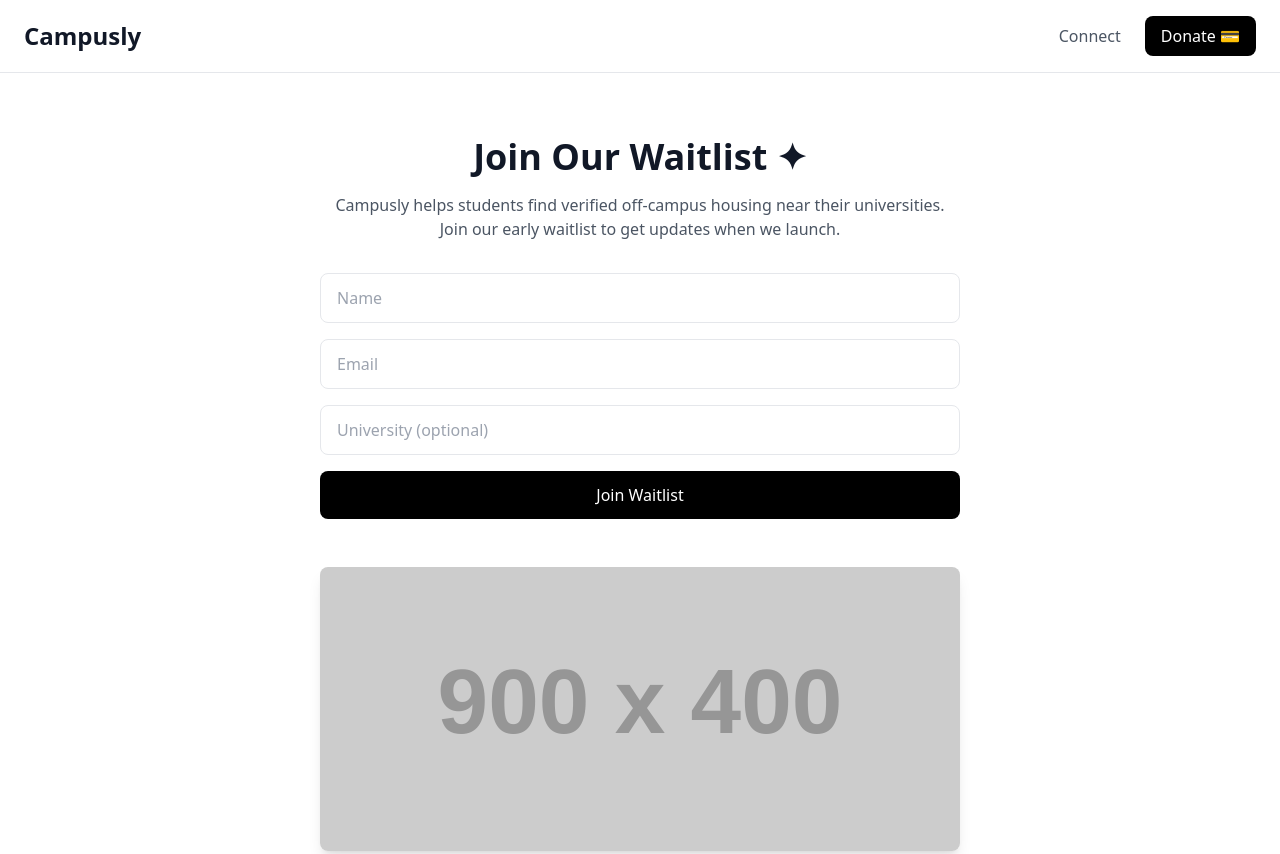
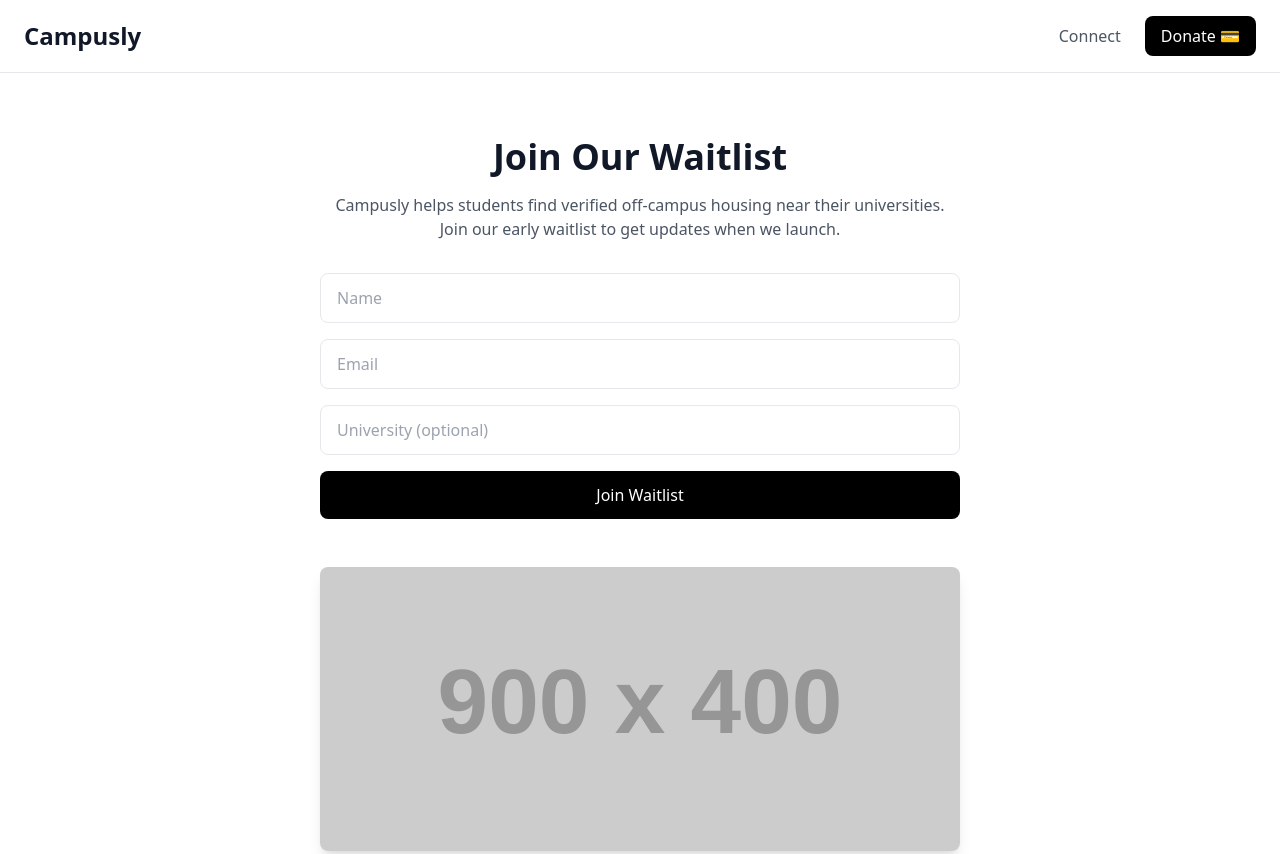
Before and after one commit to designamaka/Campusly-waitlist, a plain HTML site: page index.html in a window 1280 px wide. Shown: the top 854 px of the page. Drawn offline with nearby package versions, Linux system fonts and the light colour scheme; placeholder pictures from the web are drawn by us.

Commit message:
Update index.html

```diff
--- a/index.html
+++ b/index.html
@@ -18,7 +18,7 @@
 
   <!-- Hero Section -->
   <section class="max-w-2xl mx-auto text-center py-16 px-4">
-    <h2 class="text-4xl font-bold mb-4">Join Our Waitlist ✦</h2>
+    <h2 class="text-4xl font-bold mb-4">Join Our Waitlist </h2>
     <p class="text-gray-600 mb-8">Campusly helps students find verified off-campus housing near their universities. Join our early waitlist to get updates when we launch.</p>
 
     <!-- Form -->
```
